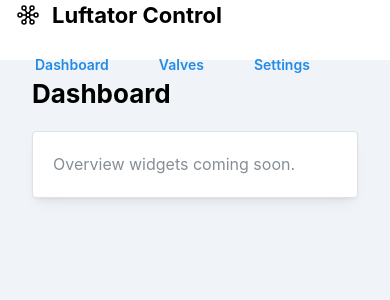
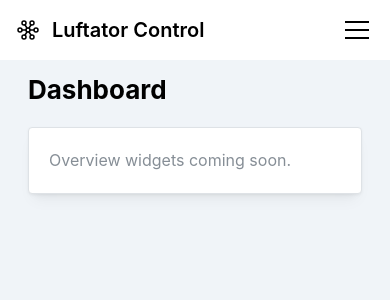
Before and after one commit to kankajm/Luftuj-HA, a React (Vite) app: page / in a window 390 px wide. Shown: the top 300 px of the page. Built offline with nearby package versions, Linux system fonts and the light colour scheme.

Commit message:
fixing up mobile responsivity

```diff
--- a/src/layouts/AppLayout.tsx
+++ b/src/layouts/AppLayout.tsx
@@ -1,40 +1,80 @@
-import { AppShell, Button, Group, Title } from '@mantine/core'
+import { AppShell, Button, Drawer, Group, Stack, Title, Burger, rem } from '@mantine/core'
 import { IconTopologyStar3 } from '@tabler/icons-react'
 import { Link, Outlet } from '@tanstack/react-router'
+import { useDisclosure } from '@mantine/hooks'
 
-export const AppLayout = () => (
+export const AppLayout = () => {
+  const [mobileNavOpened, { toggle, close }] = useDisclosure(false)
+
+  const navItems = [
+    { to: '/', label: 'Dashboard' },
+    { to: '/valves', label: 'Valves' },
+    { to: '/settings', label: 'Settings' },
+  ] as const
+
+  const DesktopNav = () => (
+    <Group gap="sm">
+      {navItems.map((item) => (
+        <Button key={item.to} component={Link} to={item.to} variant="subtle" size="sm">
+          {item.label}
+        </Button>
+      ))}
+    </Group>
+  )
+
+  const MobileNav = ({ onNavigate }: { onNavigate?: () => void }) => (
+    <Stack gap="xs">
+      {navItems.map((item) => (
+        <Button key={item.to} component={Link} to={item.to} variant="subtle" onClick={onNavigate}>
+          {item.label}
+        </Button>
+      ))}
+    </Stack>
+  )
+
+  return (
     <AppShell
       header={{ height: 60 }}
-    padding="md"
+      padding={{ base: 'sm', sm: 'md' }}
       withBorder={false}
       styles={{
         main: {
           backgroundColor: '#f0f4f8',
+          minHeight: '100dvh',
         },
       }}
     >
       <AppShell.Header>
         <Group h="100%" px="md" justify="space-between">
-        <Group gap="sm" align="center">
+          <Group gap="sm" align="center" wrap="nowrap">
             <IconTopologyStar3 size={24} stroke={1.5} />
-          <Title order={3}>Luftator Control</Title>
+            <Title order={3} fw={600} ff="inherit" size={rem(20)}>
+              Luftator Control
+            </Title>
           </Group>
-        <Group gap="sm">
-          <Button component={Link} to="/" variant="subtle">
-            Dashboard
-          </Button>
-          <Button component={Link} to="/valves" variant="subtle">
-            Valves
-          </Button>
-          <Button component={Link} to="/settings" variant="subtle">
-            Settings
-          </Button>
+
+          <Group gap="sm" visibleFrom="sm">
+            <DesktopNav />
           </Group>
+
+          <Burger hiddenFrom="sm" opened={mobileNavOpened} onClick={toggle} aria-label="Toggle navigation" />
         </Group>
       </AppShell.Header>
+
+      <Drawer
+        opened={mobileNavOpened}
+        onClose={close}
+        padding="md"
+        title="Navigate"
+        size="xs"
+        hiddenFrom="sm"
+      >
+        <MobileNav onNavigate={close} />
+      </Drawer>
 
       <AppShell.Main>
         <Outlet />
       </AppShell.Main>
     </AppShell>
   )
+}
--- a/src/pages/ValvesPage.tsx
+++ b/src/pages/ValvesPage.tsx
@@ -281,10 +281,11 @@ export const ValvesPage = () => {
   const handleCloseError = useCallback(() => setError(null), [])
 
   return (
-    <Container size="xl">
+    <Container size="xl" px={{ base: 'sm', sm: 'md' }}>
       <Stack gap="lg">
-        <Group justify="space-between" align="center">
-          <Stack gap={0}>
+        <Stack gap="sm">
+          <Group justify="space-between" align="flex-start" gap="sm" wrap="wrap">
+            <Stack gap={2} style={{ minWidth: 0 }}>
               <Title order={3}>Luftator Zones</Title>
               <Text size="sm" c="dimmed">
                 Control Luftator valve actuators installed by Luftuj across each room.
@@ -295,10 +296,12 @@ export const ValvesPage = () => {
               color="blue"
               onClick={fetchSnapshot}
               aria-label="Refresh valves"
+              size="lg"
             >
               <IconRefresh size={20} stroke={1.8} />
             </ActionIcon>
           </Group>
+        </Stack>
 
         {error ? (
           <Alert
```
Also changed, not shown: 3 other files (tests, documents, lock files or other folders). Lines whose indentation alone changed are shown as unchanged.
